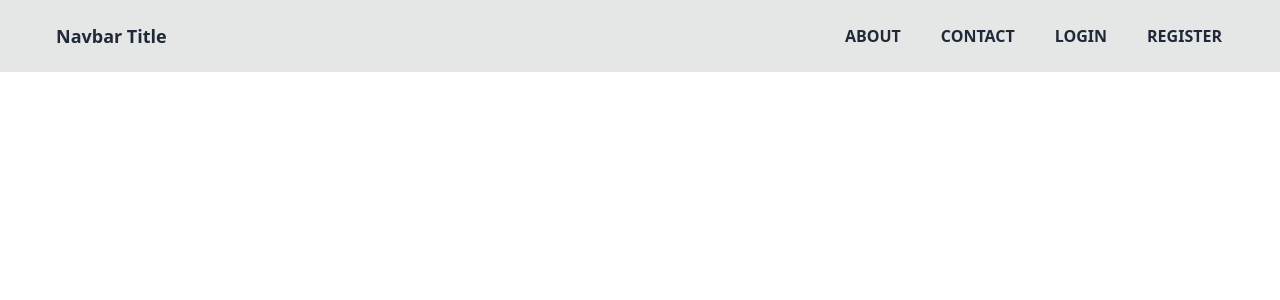
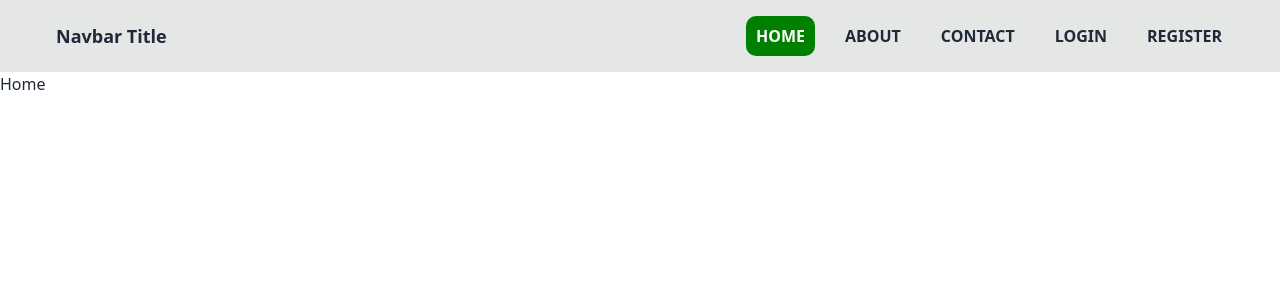
Before and after one commit to anikshajol/clean-co-client, a React (Vite) app: page / in a window 1280 px wide. Shown: the top 300 px of the page. Built offline with nearby package versions, Linux system fonts and the light colour scheme.

Commit message:
home routes default setup

```diff
--- a/src/components/layouts/MainLayout.jsx
+++ b/src/components/layouts/MainLayout.jsx
@@ -4,10 +4,8 @@ import "./Nav.css";
 const MainLayout = ({ children }) => {
   const navLinks = (
     <>
-      <NavLink to="/about" className="">
-        {" "}
-        About{" "}
-      </NavLink>
+      <NavLink to="/"> Home </NavLink>
+      <NavLink to="/about"> About </NavLink>
 
       <NavLink to="/contact"> Contact </NavLink>
 
--- /dev/null
+++ b/src/pages/Home.jsx
@@ -0,0 +1,9 @@
+const Home = () => {
+  return (
+    <div>
+      <h2>Home</h2>
+    </div>
+  );
+};
+
+export default Home;
--- a/src/routes/Router.jsx
+++ b/src/routes/Router.jsx
@@ -6,12 +6,18 @@ import Login from "../pages/Login";
 import Register from "../pages/Register";
 import AdminLayout from "../components/layouts/AdminLayout";
 import AddService from "../pages/AddService";
+import Home from "../pages/Home";
 
 const routes = createBrowserRouter([
   {
     path: "/",
     element: <App></App>,
     children: [
+      {
+        index: true,
+        // path: "/home",
+        element: <Home></Home>,
+      },
       {
         path: "about",
         element: <About></About>,
```
